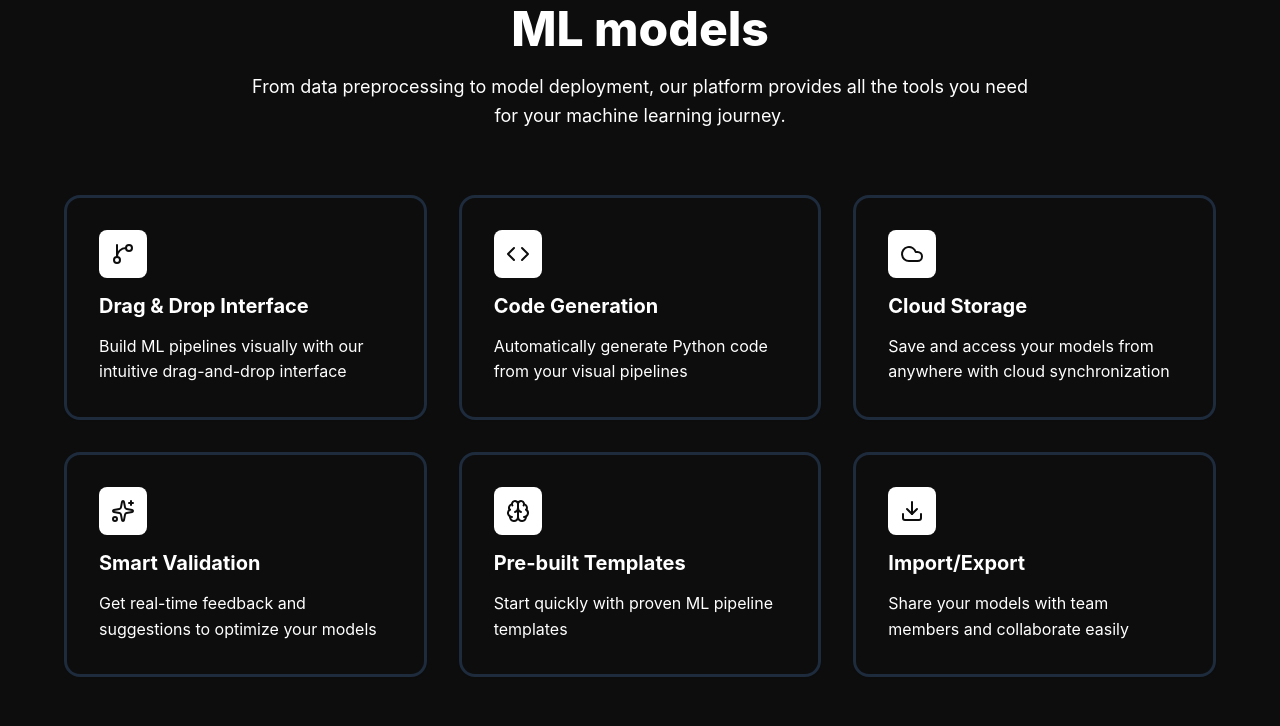
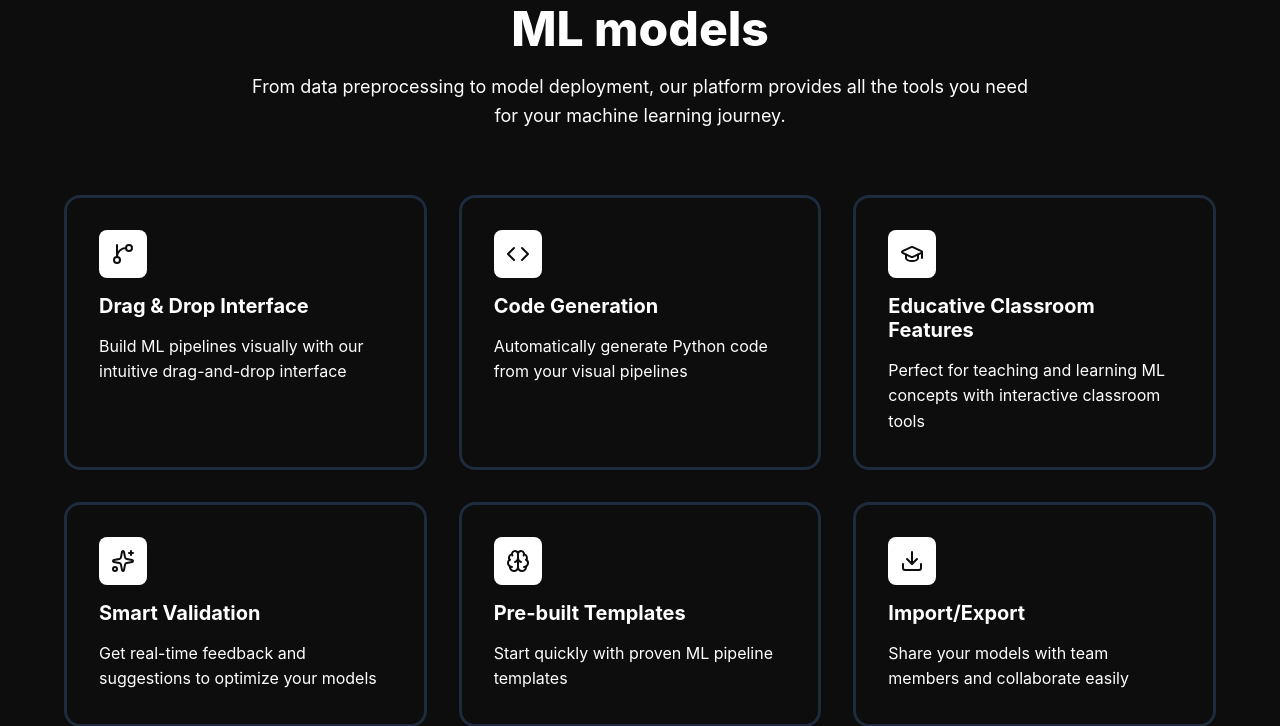
Before and after one commit to 1mystic/Domino_ML, a Flask app: page / in a window 1280 px wide. Shown: the part 957-1683 px from the top of the page. Run offline with Flask 3, Linux system fonts and the light colour scheme.

Commit message:
Card-changes-ui-class

```diff
--- a/app/templates/landing.html
+++ b/app/templates/landing.html
@@ -155,11 +155,11 @@ required.{% endblock %}
 
                 <div class="feature-card">
                     <div class="feature-icon">
-                        <i data-lucide="cloud"></i>
+                        <i data-lucide="graduation-cap"></i>
                     </div>
-                    <h3 class="feature-title">Cloud Storage</h3>
+                    <h3 class="feature-title">Educative Classroom Features</h3>
                     <p class="feature-description">
-                        Save and access your models from anywhere with cloud synchronization
+                        Perfect for teaching and learning ML concepts with interactive classroom tools
                     </p>
                 </div>
 
```
Also changed, not shown: app/templates/lms/assignment.html (+9 -5 lines).
